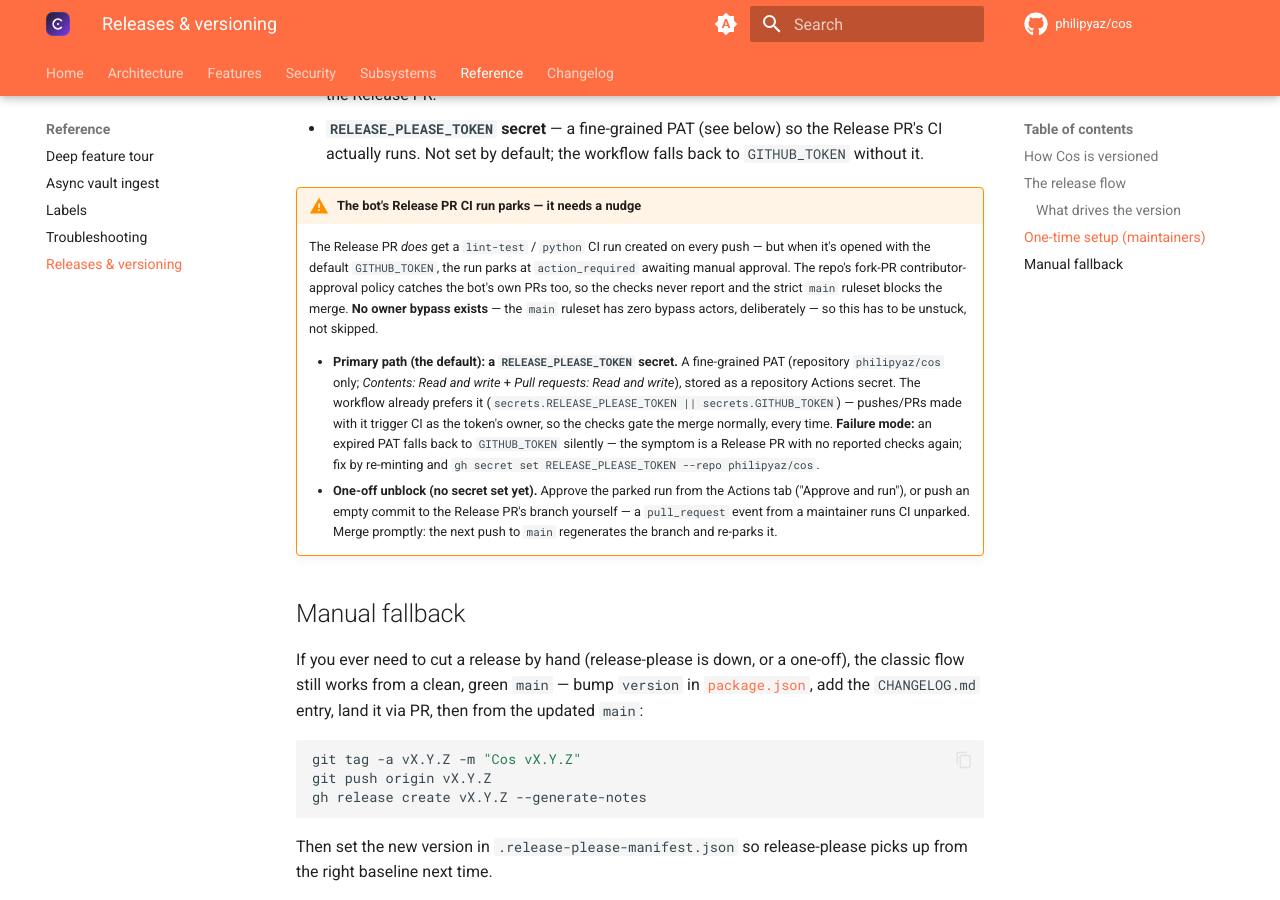
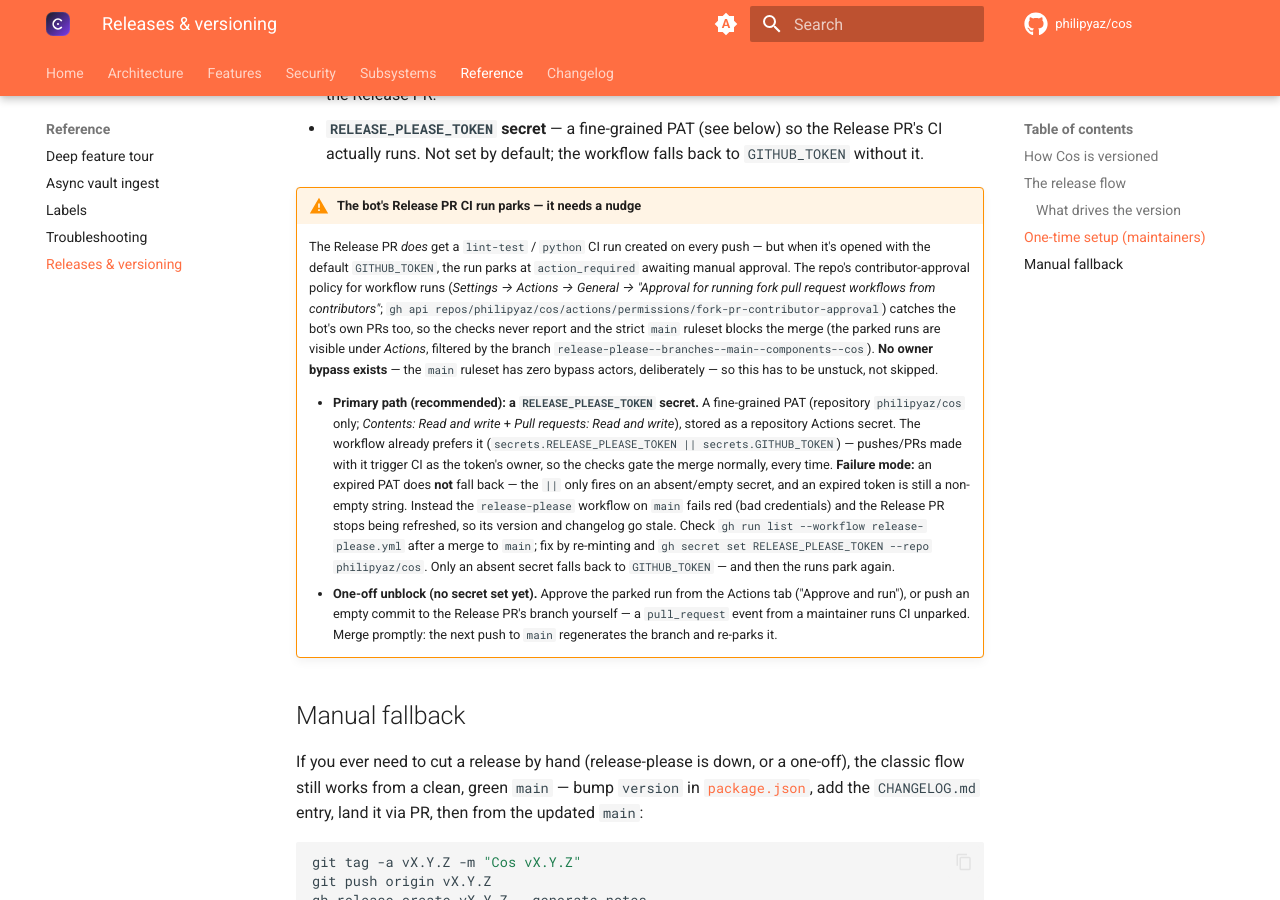
Before and after one commit to philipyaz/cos, an MkDocs documentation site: the page built from docs/reference/releasing.md, in a window 1280 px wide and 900 px high, scrolled down 1865 px. Built offline with MkDocs 1.6.1 and Material for MkDocs 9.7.7, drawn with Linux system fonts in a browser that asks for light colours; comment, search, counter and statistics services are not loaded.

Commit message:
docs(releasing): correct the expired-PAT failure mode, name the approval setting; 3e becomes a presence gate (+ case-insensitive guard)

```diff
--- a/docs/reference/releasing.md
+++ b/docs/reference/releasing.md
@@ -74,19 +74,27 @@ This is wired up once and then runs itself. The moving parts:
 !!! warning "The bot's Release PR CI run parks — it needs a nudge"
     The Release PR *does* get a `lint-test` / `python` CI run created on every push — but
     when it's opened with the default `GITHUB_TOKEN`, the run parks at `action_required`
-    awaiting manual approval. The repo's fork-PR contributor-approval policy catches the
-    bot's own PRs too, so the checks never report and the strict `main` ruleset blocks the
-    merge. **No owner bypass exists** — the `main` ruleset has zero bypass actors,
-    deliberately — so this has to be unstuck, not skipped.
+    awaiting manual approval. The repo's contributor-approval policy for workflow runs
+    (*Settings → Actions → General → "Approval for running fork pull request workflows from
+    contributors"*; `gh api repos/philipyaz/cos/actions/permissions/fork-pr-contributor-approval`)
+    catches the bot's own PRs too, so the checks never report and the strict `main` ruleset
+    blocks the merge (the parked runs are visible under *Actions*, filtered by the branch
+    `release-please--branches--main--components--cos`). **No owner bypass exists** — the
+    `main` ruleset has zero bypass actors, deliberately — so this has to be unstuck, not
+    skipped.
 
-    - **Primary path (the default): a `RELEASE_PLEASE_TOKEN` secret.** A fine-grained PAT
+    - **Primary path (recommended): a `RELEASE_PLEASE_TOKEN` secret.** A fine-grained PAT
       (repository `philipyaz/cos` only; *Contents: Read and write* + *Pull requests: Read
       and write*), stored as a repository Actions secret. The workflow already prefers it
       (`secrets.RELEASE_PLEASE_TOKEN || secrets.GITHUB_TOKEN`) — pushes/PRs made with it
       trigger CI as the token's owner, so the checks gate the merge normally, every time.
-      **Failure mode:** an expired PAT falls back to `GITHUB_TOKEN` silently — the symptom
-      is a Release PR with no reported checks again; fix by re-minting and
-      `gh secret set RELEASE_PLEASE_TOKEN --repo philipyaz/cos`.
+      **Failure mode:** an expired PAT does **not** fall back — the `||` only fires on an
+      absent/empty secret, and an expired token is still a non-empty string. Instead the
+      `release-please` workflow on `main` fails red (bad credentials) and the Release PR
+      stops being refreshed, so its version and changelog go stale. Check
+      `gh run list --workflow release-please.yml` after a merge to `main`; fix by
+      re-minting and `gh secret set RELEASE_PLEASE_TOKEN --repo philipyaz/cos`. Only an
+      absent secret falls back to `GITHUB_TOKEN` — and then the runs park again.
     - **One-off unblock (no secret set yet).** Approve the parked run from the Actions tab
       ("Approve and run"), or push an empty commit to the Release PR's branch yourself — a
       `pull_request` event from a maintainer runs CI unparked. Merge promptly: the next push
```
Also changed, not shown: 2 other files.
